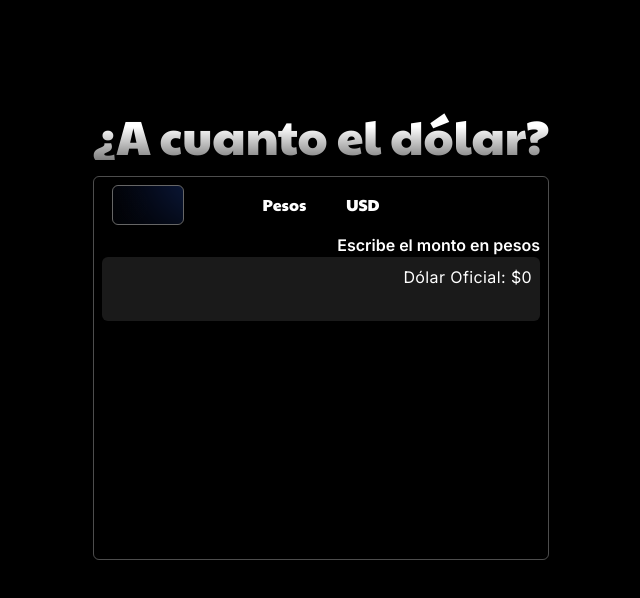
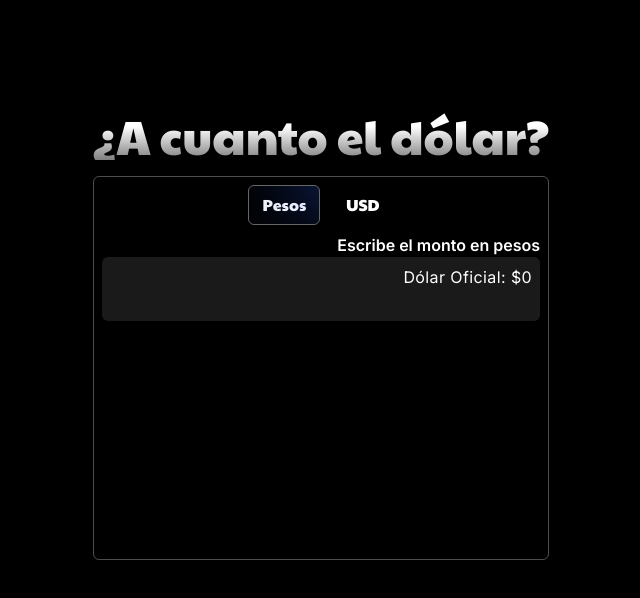
Before and after one commit to MatySeitour/que-me-estan-cobrando, a Next.js app: page /dolar-calculator in a window 1280 px wide. Shown: the top 598 px of the page, without its empty margins (319-959 px from the left). Built offline with nearby package versions, Linux system fonts and the light colour scheme; no server answers.

Commit message:
feat(styles) add badge calculator transition

```diff
--- a/src/styles/globals.css
+++ b/src/styles/globals.css
@@ -173,3 +173,13 @@
   transform: rotateY(180deg);
   transition: transform 0.7s ease;
 }
+
+.badge-calculator__active__1 ~ .item-d {
+  transform: translateX(8.5rem);
+  transition: all 0.5s ease linear;
+}
+
+.badge-calculator__active__2 ~ .item-d {
+  transform: translateX(13.3rem);
+  transition: all 0.5s ease linear;
+}
```
